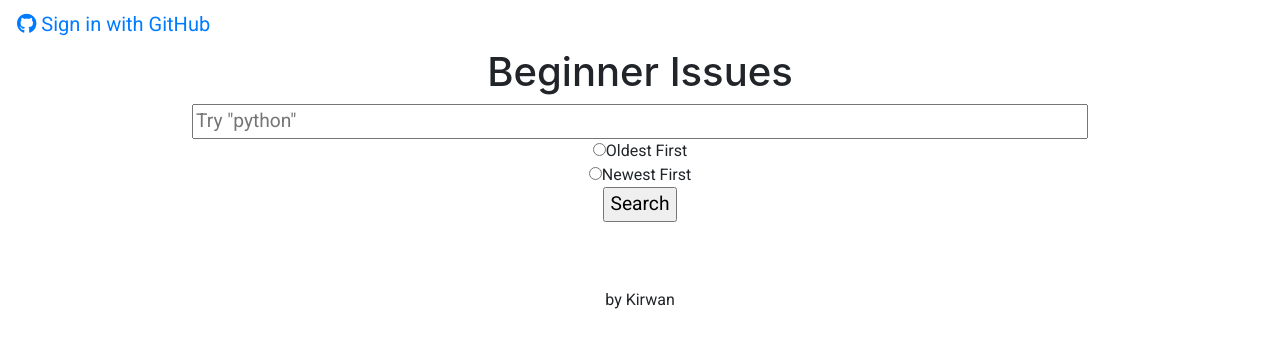
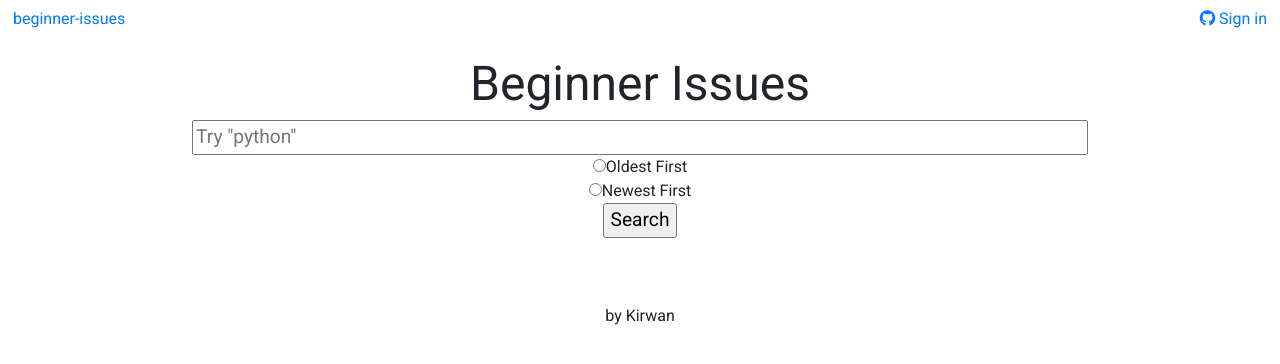
Before and after one commit to KirwanElmsly/beginner-issues, a Flask app: page / in a window 1280 px wide. Shown: the top 364 px of the page. Run offline with Flask 2, Linux system fonts and the light colour scheme; parts of the project's set-up code (start-up, migrations or seed data) failed here and were passed over; some libraries are stand-ins or nearby versions.

Commit message:
Minor changes to html & css files.

```diff
--- a/static/style.css
+++ b/static/style.css
@@ -3,35 +3,51 @@
 }
 
 body {
-    position: relative;
+    position: fixed;
     width: 100%;
     text-align: center;
     margin: 0px;
     overflow-x: hidden;
 }
 
-h1 {
-    font-size: 3em;
-    margin-top: 40px;
+.header {
+    position: relative;
+    left: 0;
+    top: 0;
+    width: 100%;
+    height: 3rem;
+}
+
+.header-left {
+    float: left;
+}
+
+.header-right {
+    float: right;
+}
+
+.title {
+    position: relative;
+    font-size: 3rem;
     text-align: center;
 }
 
-#content {
+.content {
     width: 100%;
     margin: 0 auto;
 }
 
-#search {
+.search {
     text-align: center;
 }
 
-#search-text {
+.search-text {
     width: 70%;
-    font-size: 1.2em;
+    font-size: 1.2rem;
 }
 
-#search-button {
-    font-size: 1.2em;
+.search-button {
+    font-size: 1.2rem;
 }
 
 .results {
@@ -53,22 +69,22 @@ h1 {
     margin: 0px;
 }
 
-#issue-title {
+.issue-title {
     text-align: left;
 }
 
-#subtitle {
-    font-size: 0.7em;
+.subtitle {
+    font-size: 0.7rem;
     text-align: left;
 }
 
-#created-at {
-    font-size: 0.7em;
+.created-at {
+    font-size: 0.7rem;
     text-align: left;
     display: inline;
 }
 
-#labels {
+.labels {
     display: flex;
     flex-direction: row;
     flex-wrap: wrap;
@@ -82,7 +98,7 @@ h1 {
     padding: 0px 5px 0px 5px;
 }
 
-#footer {
+.footer {
     padding-top: 50px;
     padding-bottom: 10px;
     text-align: center;
--- a/templates/content.html
+++ b/templates/content.html
@@ -4,12 +4,12 @@
     {% extends "layout.html" %}
 
     {% block content %}
-        <form id="search" action = "/" method="post">
-            <input id="search-text" type="text" name="language" placeholder="Try &quot;python&quot;" /><br>
+        <form class="search" action = "/" method="post">
+            <input class="search-text" type="text" name="language" placeholder="Try &quot;python&quot;" /><br>
             <input type="radio" name="sort-chrono" value = "ascending"/>Oldest First<br>
             <input type="radio" name="sort-chrono" value = "descending" />Newest First<br>
-            <input id="search-button" type = "submit" value = "Search" /></p>
+            <input class="search-button" type = "submit" value = "Search" /></p>
         </form>
-        <div id="results">{% block results %}{% endblock %}</div>
+        <div class="results">{% block results %}{% endblock %}</div>
     {% endblock %}
 </html>
--- a/templates/layout.html
+++ b/templates/layout.html
@@ -8,12 +8,17 @@
         <script src="https://use.fontawesome.com/1334a830a3.js"></script>
     </head>
     <body>
-        <div id="header">
-            <a href="/login" class="btn btn-lg btn-github header-item"><i class="fa fa-github"></i> Sign in with GitHub</a>
+        <div class="header">
+            <div class="header-left">
+                <a href="https://github.com/KirwanElmsly/beginner-issues" target="_blank" class="login-btn btn btn-github">beginner-issues</a>
+            </div>
+            <div class="header-right">
+                <a href="/login" class="login-btn btn btn-github"><i class="fa fa-github"></i> Sign in</a>
+            </div>
         </div>
-        <h1>Beginner Issues</h1>
-        <div id="content">{% block content %}{% endblock %}</div>
-        <div id="footer">
+        <div class="title">Beginner Issues</div>
+        <div class="content">{% block content %}{% endblock %}</div>
+        <div class="footer">
             by Kirwan
         </div>
     </body>
--- a/templates/results.html
+++ b/templates/results.html
@@ -14,14 +14,14 @@
                     <div class="issue-box col-12 col-sm-6 col-md-4 col-lg-3">
                         <div class="issue">
                             <div class="issue-info">
-                                <div id="issue-title">
+                                <div class="issue-title">
                                     <a href="{{ issue['html_url']}}">{{ issue['title'] }}</a>
                                 </div>
-                                <div id="subtitle">
+                                <div class="subtitle">
                                     Opened by <a href="{{ issue['user']['html_url'] }}" target="_blank">{{ issue['user']['login'] }} - </a>
                                 </div>
                             </div>
-                            <div id="labels">
+                            <div class="labels">
                                 {% for label in issue['labels']: %}
                                     <span class="label badge badge-pill badge-secondary">
                                         {{ '\t\t' + label['name'] + '\n' }}
```
